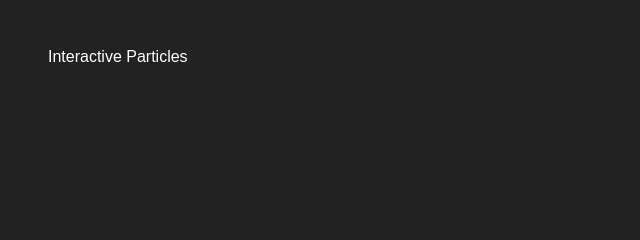
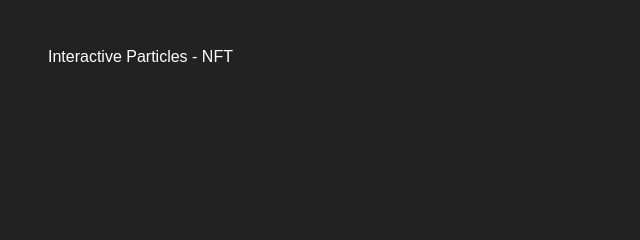
Before and after one commit to fantasticdevking/threejs-interactive-particles-image, a website: page src/index.html in a window 1280 px wide. Shown: the top 240 px of the page, 0-640 px from the left. Drawn offline with Linux system fonts and the light colour scheme; files that its build step writes are made by us from their sources.

Commit message:
changed title

```diff
--- a/src/index.html
+++ b/src/index.html
@@ -16,7 +16,7 @@
 		<main>
 			<div class="frame">
 				<div class="frame__title-wrap">
-					<h1 class="frame__title">Interactive Particles</h1>
+					<h1 class="frame__title">Interactive Particles - NFT</h1>
 				</div>
 				<a class="frame__github" href="https://github.com/brunoimbrizi/interactive-particles">GitHub</a>
 				<div class="frame__links">
```
